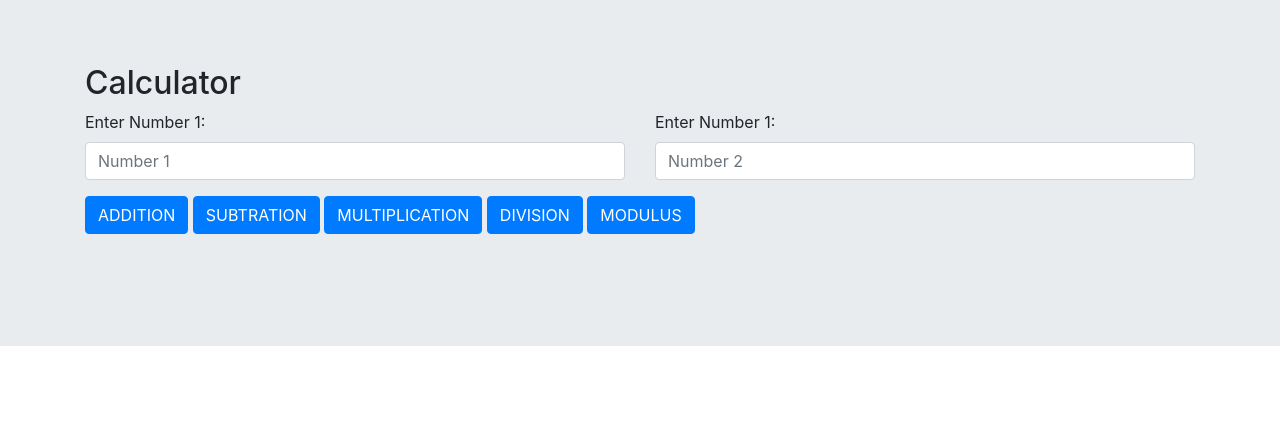
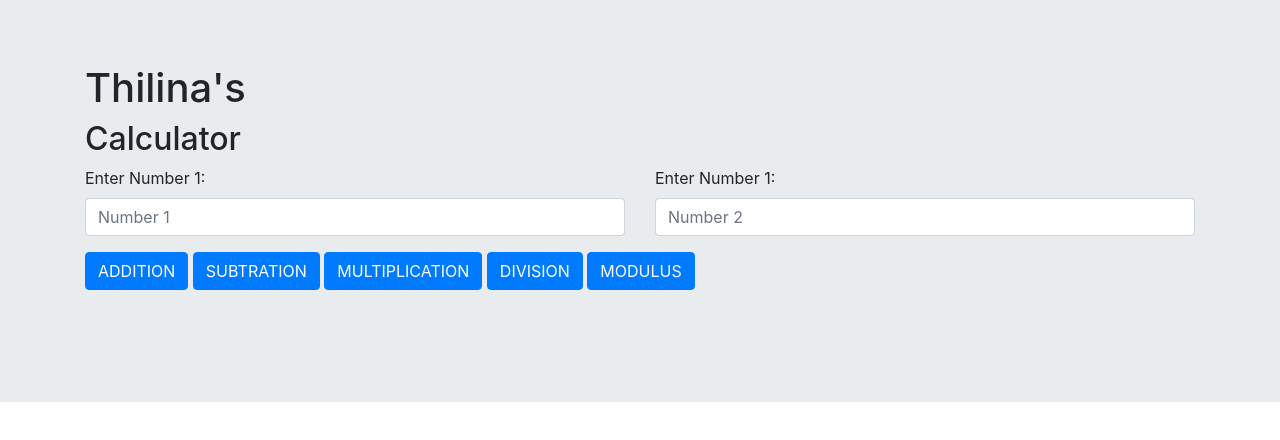
Before and after one commit to Thilina-jay/First-code, a plain HTML site: page index.html in a window 1280 px wide. Drawn offline with nearby package versions, Linux system fonts and the light colour scheme.

Commit message:
bug fixed

```diff
--- a/index.html
+++ b/index.html
@@ -51,6 +51,7 @@
 
 	<div class="jumbotron jumbotron-fluid">
 		<div class="container">
+            <h1>Thilina's</h1>
 			<h2> Calculator </h2>
 			<div class="row">
 				<div class="col">
```
